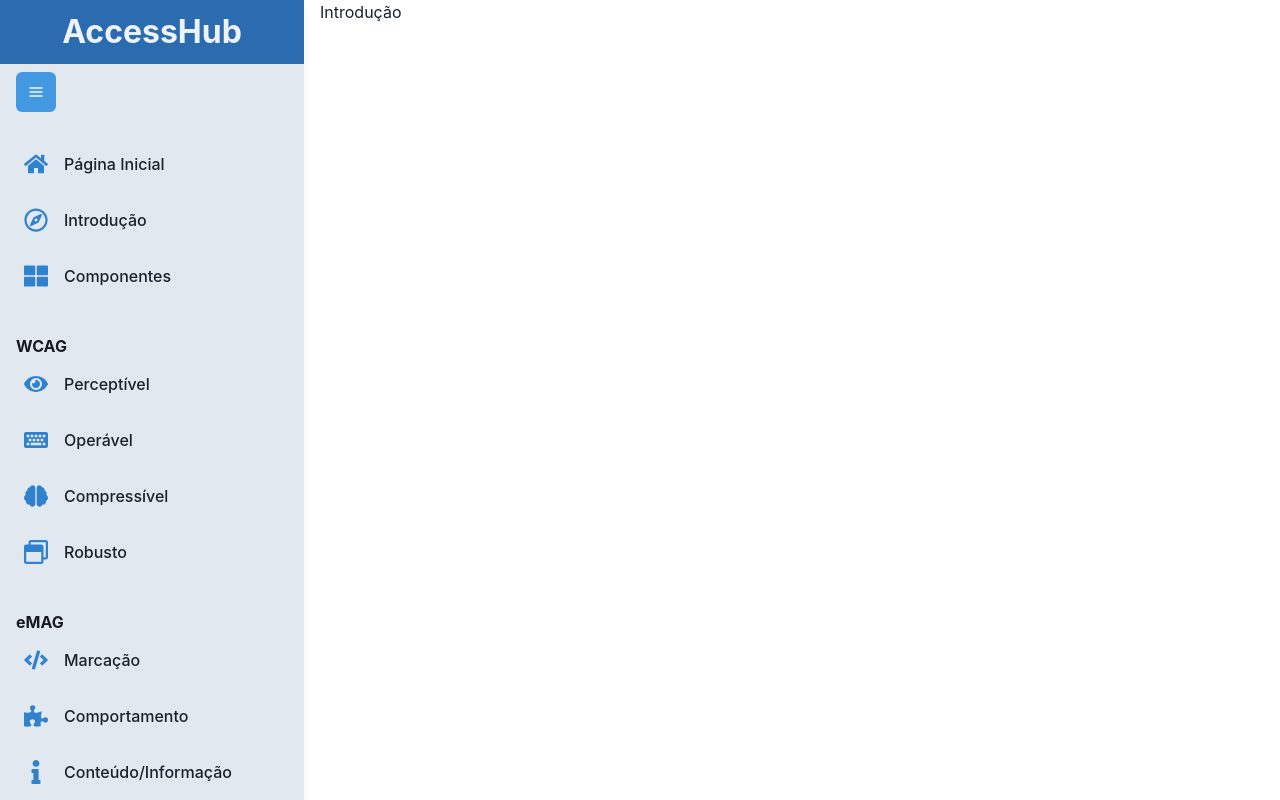
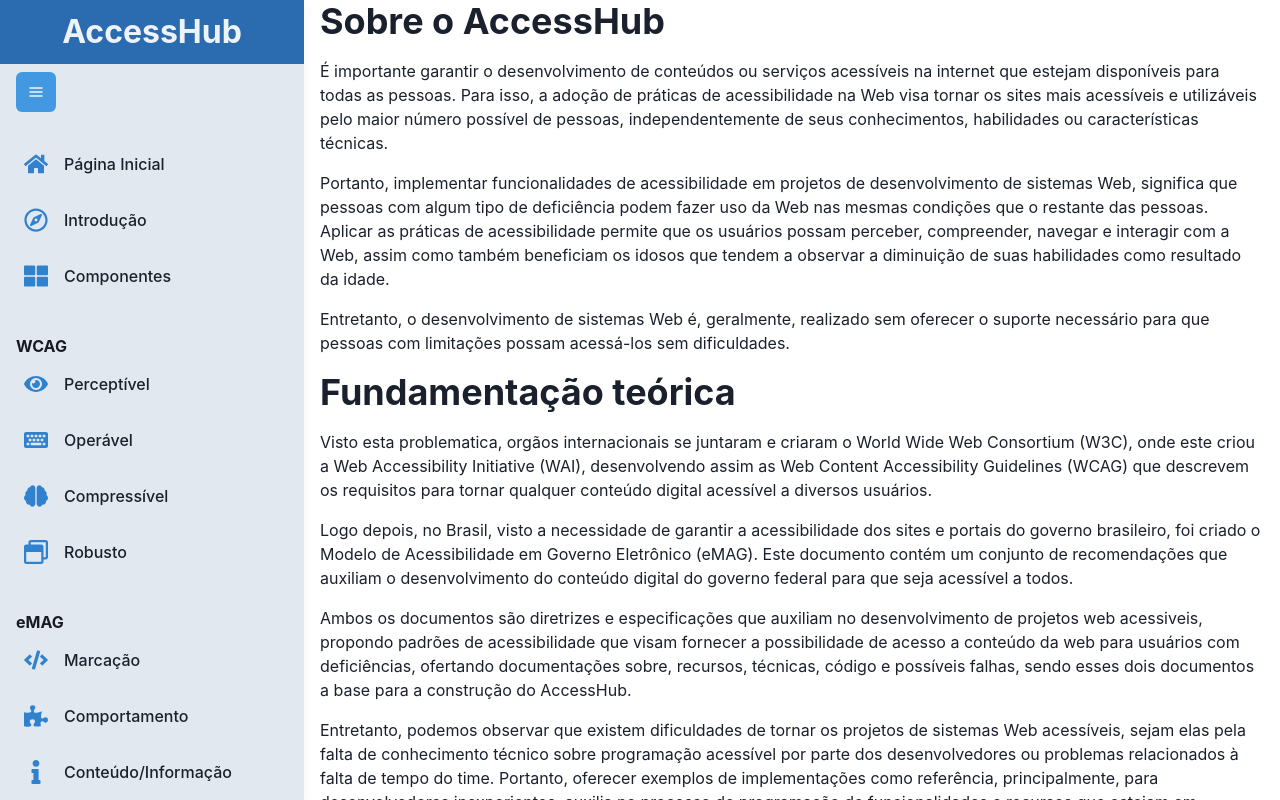
Before and after one commit to daviteixeira-dev/accesshub, a React (Vite) app: page /introducao in a window 1280 px wide. Built offline with nearby package versions, Linux system fonts and the light colour scheme.

Commit message:
Elaboration of the content of the intro page

```diff
--- a/src/pages/Introduction.tsx
+++ b/src/pages/Introduction.tsx
@@ -1,7 +1,10 @@
 import {
   Flex,
   Text,
-  Container
+  Container,
+  Heading,
+  UnorderedList,
+  ListItem
 } from '@chakra-ui/react'
 
 import MenuSideBar from '../components/MenuSideBar/MenuSideBar'
@@ -10,8 +13,97 @@
   return (
     <Flex>
       <MenuSideBar />
-      <Container maxW='container.xl'>
-        <Text>Introdução</Text>
+      <Container maxW='container.xl' height='100vh' overflowY='auto'>
+        <Heading as='h1' mb='1rem'>
+          Sobre o AccessHub
+        </Heading>
+
+        <Text mb='1rem'>
+          É importante garantir o desenvolvimento de conteúdos ou serviços acessíveis na internet
+          que estejam disponíveis para todas as pessoas. Para isso, a adoção de práticas de
+          acessibilidade na Web visa tornar os sites mais acessíveis e utilizáveis pelo maior
+          número possível de pessoas, independentemente de seus conhecimentos, habilidades ou
+          características técnicas.
+        </Text>
+
+        <Text mb='1rem'>
+          Portanto, implementar funcionalidades de acessibilidade em projetos de desenvolvimento de
+          sistemas Web, significa que pessoas com algum tipo de deficiência podem fazer uso da Web
+          nas mesmas condições que o restante das pessoas. Aplicar as práticas de acessibilidade
+          permite que os usuários possam perceber, compreender, navegar e interagir com a Web, assim
+          como também beneficiam os idosos que tendem a observar a diminuição de suas habilidades
+          como resultado da idade.
+        </Text>
+
+        <Text mb='1rem'>
+          Entretanto, o desenvolvimento de sistemas Web é, geralmente, realizado sem oferecer o suporte
+          necessário para que pessoas com limitações possam acessá-los sem dificuldades.
+        </Text>
+
+        <Heading as='h2' mb='1rem'>
+          Fundamentação teórica
+        </Heading>
+
+        <Text mb='1rem'>
+          Visto esta problematica, orgãos internacionais se juntaram e criaram o World Wide Web Consortium (W3C),
+          onde este criou a Web Accessibility Initiative (WAI), desenvolvendo assim as Web Content
+          Accessibility Guidelines (WCAG) que descrevem os requisitos para tornar qualquer conteúdo
+          digital acessível a diversos usuários.
+        </Text>
+
+        <Text mb='1rem'>
+          Logo depois, no Brasil, visto a necessidade de garantir a acessibilidade dos sites e portais do governo brasileiro, foi criado o Modelo de Acessibilidade em Governo Eletrônico (eMAG). Este documento
+          contém um conjunto de recomendações que auxiliam o desenvolvimento do conteúdo digital do governo federal para que seja acessível
+          a todos.
+        </Text>
+
+        <Text mb='1rem'>
+          Ambos os documentos são diretrizes e especificações que auxiliam no desenvolvimento de projetos
+          web acessiveis, propondo padrões de acessibilidade que visam fornecer a possibilidade de
+          acesso a conteúdo da web para usuários com deficiências, ofertando documentações sobre,
+          recursos, técnicas, código e possíveis falhas, sendo esses dois documentos a base para a
+          construção do AccessHub.
+        </Text>
+
+        <Text mb='1rem'>
+          Entretanto, podemos observar que existem dificuldades de tornar os projetos de sistemas Web
+          acessíveis, sejam elas pela falta de conhecimento técnico sobre programação acessível por
+          parte dos desenvolvedores ou problemas relacionados à falta de tempo do time. Portanto, oferecer
+          exemplos de implementações como referência, principalmente, para desenvolvedores inexperientes,
+          auxilia no processo de programação de funcionalidades e recursos que estejam em conformidade com
+          as recomendações de acessibilidade, podendo ser reutilizados, diminuindo o retrabalho e
+          agilizando o processo de desenvolvimento.
+        </Text>
+
+        <Heading as='h3' mb='1rem'>
+          Objetivos
+        </Heading>
+
+        <Text mb='1rem'>
+          Desta forma, considerando o contexto apresentado, o AccessHub tem como objetivo desenvolver um
+          website a ser usado como um guia sobre funcionalidades de acessibilidade para desenvolvedores Web,
+          a fim de prover:
+        </Text>
+
+        <UnorderedList>
+          <ListItem>
+            Apresentação de padrões e materiais de referência para ajudar na construção de sistemas
+            Web acessíveis.
+          </ListItem>
+          <ListItem>
+            Sugerir um conjunto de recomendações de funcionalidades para acessibilidade Web.
+          </ListItem>
+          <ListItem>
+            Fornecer exemplos open source para acessibilidade Web que possam ser facilmente acessados,
+            compreendidos e compartilhados.
+          </ListItem>
+        </UnorderedList>
+
+        <Heading as='h4' my='1rem'>
+          Referências
+        </Heading>
+
+
       </Container>
     </Flex>
   )
```
